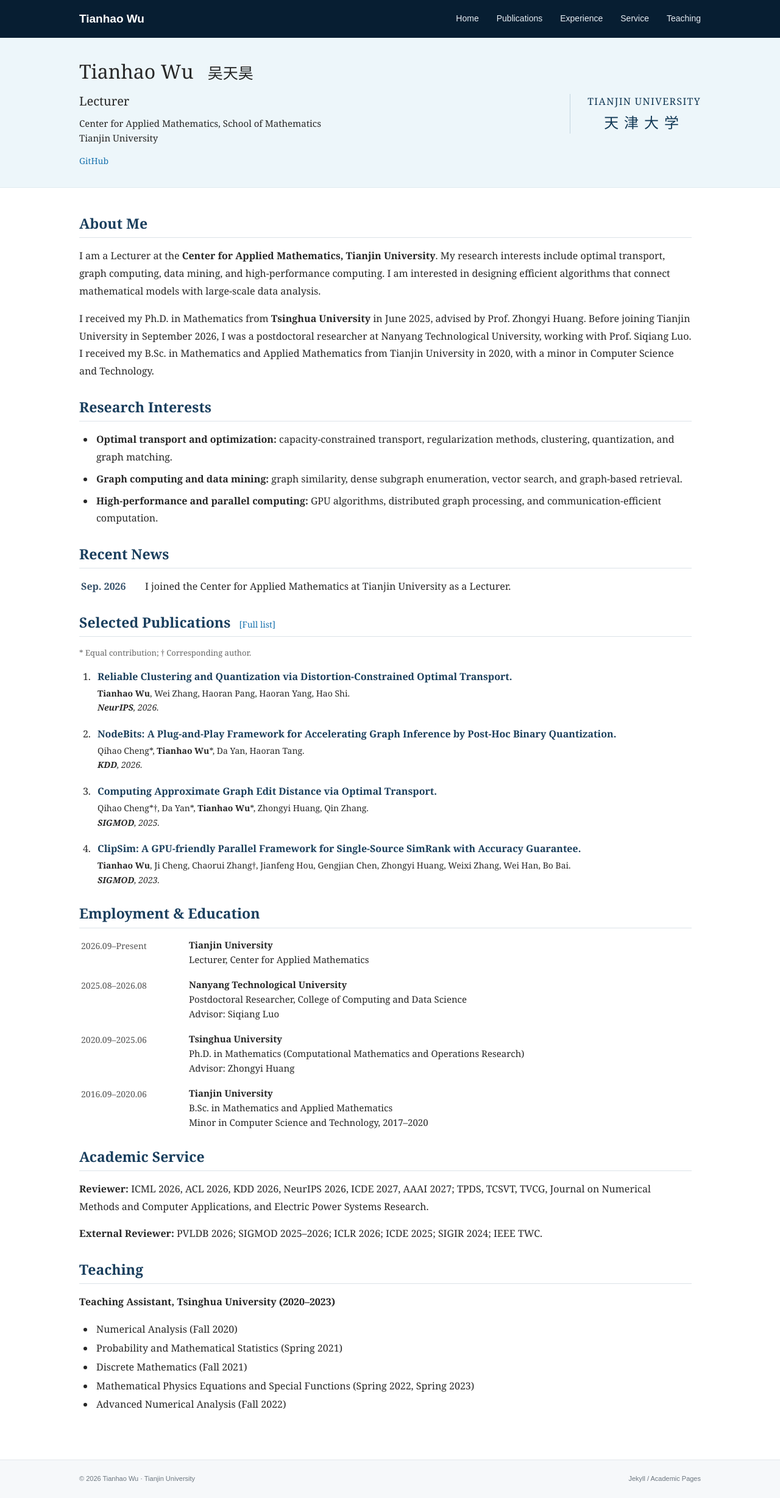
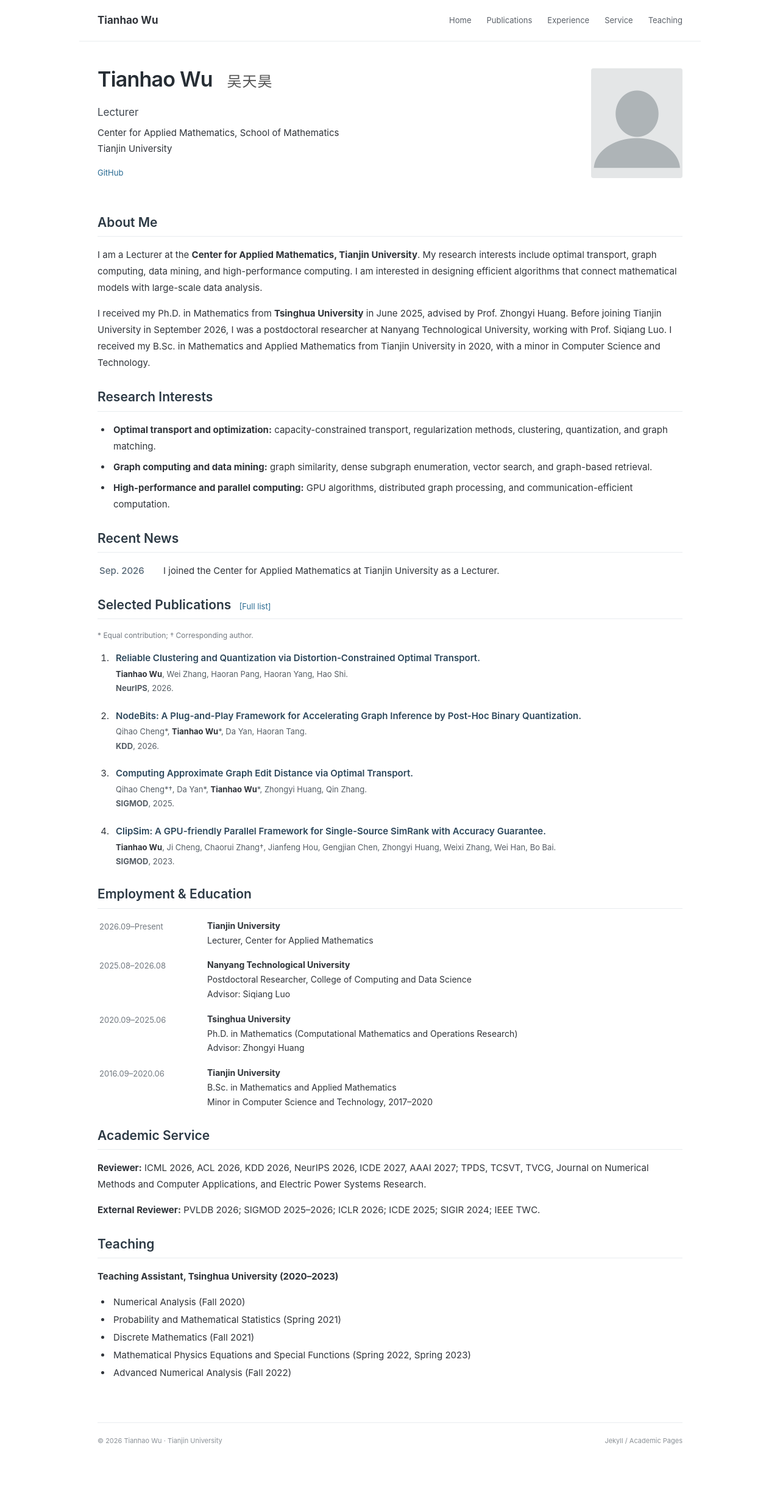
Before and after one commit to HereW/tianhao.wu.github.io, a Jekyll site: the page built from _pages/about.md, in a window 1280 px wide. Shown: the whole page at 61% size. Built offline with Jekyll 4.4.1, drawn with Linux system fonts in a browser that asks for light colours; after the commit the page ends 2393 px from its top, so only the background shows below that.

Commit message:
Simplify academic header and use existing personal portrait

```diff
--- a/_layouts/modern.html
+++ b/_layouts/modern.html
@@ -15,11 +15,11 @@
 <nav aria-label="Main navigation">{% for item in site.data.navigation.main %}<a href="{{ item.url | relative_url }}">{{ item.title }}</a>{% endfor %}</nav>
 </div></header>
 <section class="profile-band" aria-label="Academic profile"><div class="profile-inner">
-{% if site.author.avatar %}<img class="portrait" src="{{ site.author.avatar | prepend: '/images/' | relative_url }}" alt="Tianhao Wu">{% endif %}
+
 <div class="profile-text"><h1>Tianhao Wu <span lang="zh">吴天昊</span></h1>
 <p class="role">Lecturer</p><p>Center for Applied Mathematics, School of Mathematics<br>Tianjin University</p>
 <div class="profile-links"><a href="https://github.com/HereW">GitHub</a>{% if site.author.email %}<span> · </span><a href="mailto:{{ site.author.email }}">Email</a>{% endif %}{% if site.author.googlescholar %}<span> · </span><a href="{{ site.author.googlescholar }}">Google Scholar</a>{% endif %}{% if site.author.orcid %}<span> · </span><a href="{{ site.author.orcid }}">ORCID</a>{% endif %}</div>
-</div><div class="affiliation" aria-hidden="true">TIANJIN UNIVERSITY<span>天津大学</span></div>
+</div><img class="portrait" src="https://herew.github.io/images/profile.png" alt="Tianhao Wu" width="150" height="180">
 </div></section>
 <main id="main" class="content">{{ content }}</main>
 <footer class="footer"><div>© {{ site.time | date: '%Y' }} Tianhao Wu · Tianjin University<span>Jekyll / Academic Pages</span></div></footer>
```
Also changed, not shown: assets/css/modern.css (+1 -1 lines).
